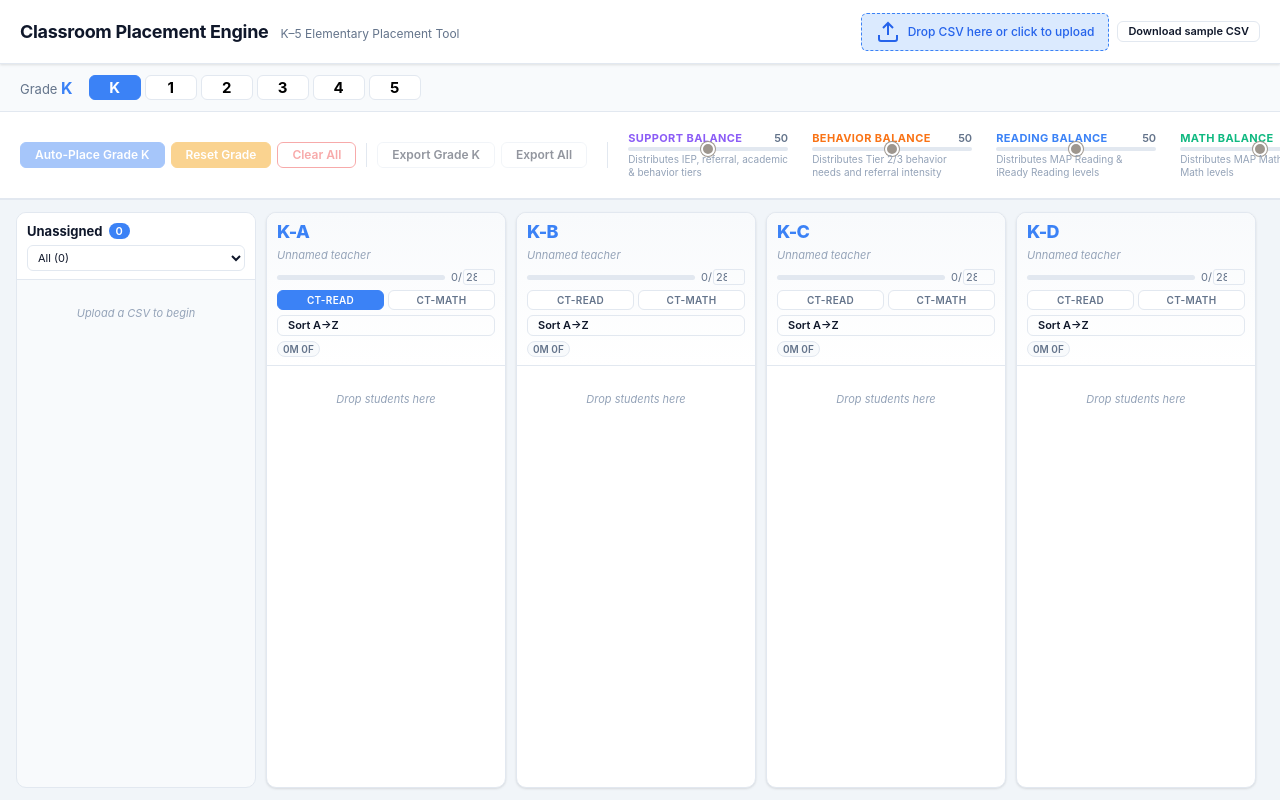
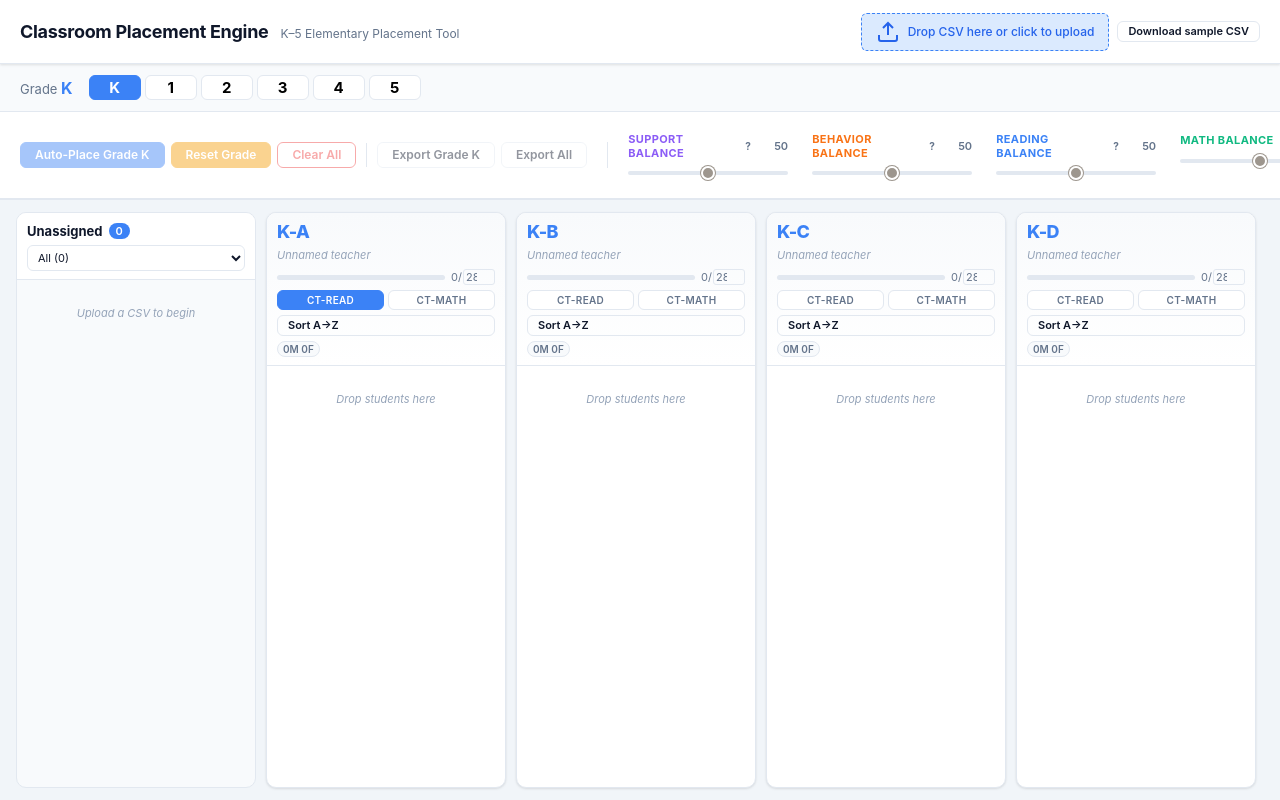
Before and after one commit to brisonharvey/elementary-classroom-list-engine, a React (Vite) app: page / in a window 1280 px wide. Built offline with nearby package versions, Linux system fonts and the light colour scheme.

Commit message:
Show slider descriptions as hover popups

```diff
--- a/src/App.css
+++ b/src/App.css
@@ -302,6 +302,7 @@ html, body, #root {
   display: flex;
   align-items: center;
   justify-content: space-between;
+  gap: 8px;
 }
 
 .slider-label {
@@ -311,12 +312,43 @@ html, body, #root {
   letter-spacing: 0.4px;
 }
 
+.slider-meta {
+  display: flex;
+  align-items: center;
+  gap: 8px;
+}
+
+.slider-info {
+  width: 16px;
+  height: 16px;
+  border-radius: 999px;
+  border: 1px solid var(--border-strong);
+  background: var(--surface);
+  color: var(--text-muted);
+  font-size: 10px;
+  font-weight: 700;
+  line-height: 1;
+  display: inline-flex;
+  align-items: center;
+  justify-content: center;
+  cursor: help;
+}
+
+.slider-info:focus-visible {
+  outline: 2px solid var(--primary);
+  outline-offset: 2px;
+}
+
 .slider-value {
   font-size: 11px;
   font-weight: 600;
   color: var(--text-muted);
   min-width: 24px;
   text-align: right;
+}
+
+.slider-input-wrap {
+  position: relative;
 }
 
 .slider-input {
@@ -339,10 +371,31 @@ html, body, #root {
   box-shadow: 0 0 0 1px currentColor;
 }
 
-.slider-desc {
-  font-size: 10px;
-  color: var(--text-light);
-  line-height: 1.3;
+.slider-tooltip {
+  position: absolute;
+  left: 0;
+  right: 0;
+  bottom: calc(100% + 8px);
+  z-index: 5;
+  background: #1f2937;
+  color: #fff;
+  font-size: 11px;
+  line-height: 1.35;
+  padding: 8px 10px;
+  border-radius: 8px;
+  box-shadow: 0 6px 16px rgba(0, 0, 0, 0.2);
+  opacity: 0;
+  visibility: hidden;
+  transform: translateY(4px);
+  transition: opacity 0.15s ease, transform 0.15s ease, visibility 0.15s ease;
+  pointer-events: none;
+}
+
+.slider-group:hover .slider-tooltip,
+.slider-group:focus-within .slider-tooltip {
+  opacity: 1;
+  visibility: visible;
+  transform: translateY(0);
 }
 
 /* ══════════════════════════════════════════
--- a/src/components/WeightSliders.tsx
+++ b/src/components/WeightSliders.tsx
@@ -9,14 +9,27 @@ interface SliderProps {
 }
 
 function Slider({ label, description, value, onChange, color }: SliderProps) {
+  const tooltipId = `${label.toLowerCase().replace(/\s+/g, "-")}-desc`
+
   return (
     <div className="slider-group">
       <div className="slider-header">
         <span className="slider-label" style={{ color }}>
           {label}
         </span>
+        <div className="slider-meta">
+          <button
+            type="button"
+            className="slider-info"
+            aria-label={`${label} description`}
+            aria-describedby={tooltipId}
+          >
+            ?
+          </button>
           <span className="slider-value">{value}</span>
         </div>
+      </div>
+      <div className="slider-input-wrap">
         <input
           type="range"
           min={0}
@@ -27,8 +40,12 @@ function Slider({ label, description, value, onChange, color }: SliderProps) {
           className="slider-input"
           style={{ accentColor: color }}
           aria-label={`${label} weight: ${value}`}
+          aria-describedby={tooltipId}
         />
-      <div className="slider-desc">{description}</div>
+        <div id={tooltipId} className="slider-tooltip" role="tooltip">
+          {description}
+        </div>
+      </div>
     </div>
   )
 }
@@ -45,28 +62,28 @@ export function WeightSliders() {
     <div className="weight-sliders">
       <Slider
         label="Support Balance"
-        description="Distributes IEP, referral, academic & behavior tiers"
+        description="On the next Auto-Sort, a higher value puts more focus on spreading support needs (IEPs, referrals, and tier levels) evenly across classes."
         value={weights.support}
         onChange={update("support")}
         color="#8b5cf6"
       />
       <Slider
         label="Behavior Balance"
-        description="Distributes Tier 2/3 behavior needs and referral intensity"
+        description="On the next Auto-Sort, a higher value puts more focus on balancing behavior support needs and referral intensity between classes."
         value={weights.behavior}
         onChange={update("behavior")}
         color="#f97316"
       />
       <Slider
         label="Reading Balance"
-        description="Distributes MAP Reading & iReady Reading levels"
+        description="On the next Auto-Sort, a higher value puts more focus on keeping reading levels (MAP and iReady) evenly mixed in each class."
         value={weights.reading}
         onChange={update("reading")}
         color="#3b82f6"
       />
       <Slider
         label="Math Balance"
-        description="Distributes MAP Math & iReady Math levels"
+        description="On the next Auto-Sort, a higher value puts more focus on keeping math levels (MAP and iReady) evenly mixed in each class."
         value={weights.math}
         onChange={update("math")}
         color="#10b981"
```
Lines whose indentation alone changed are shown as unchanged.
